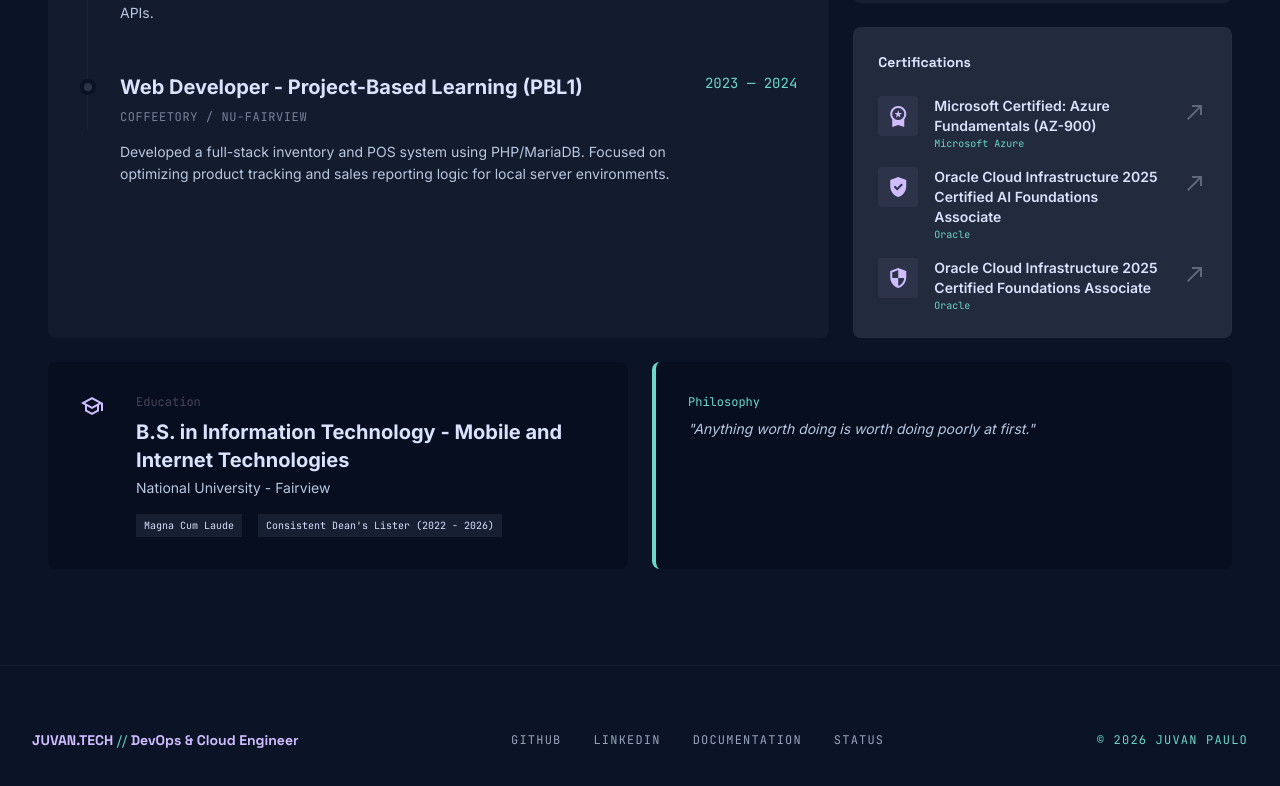
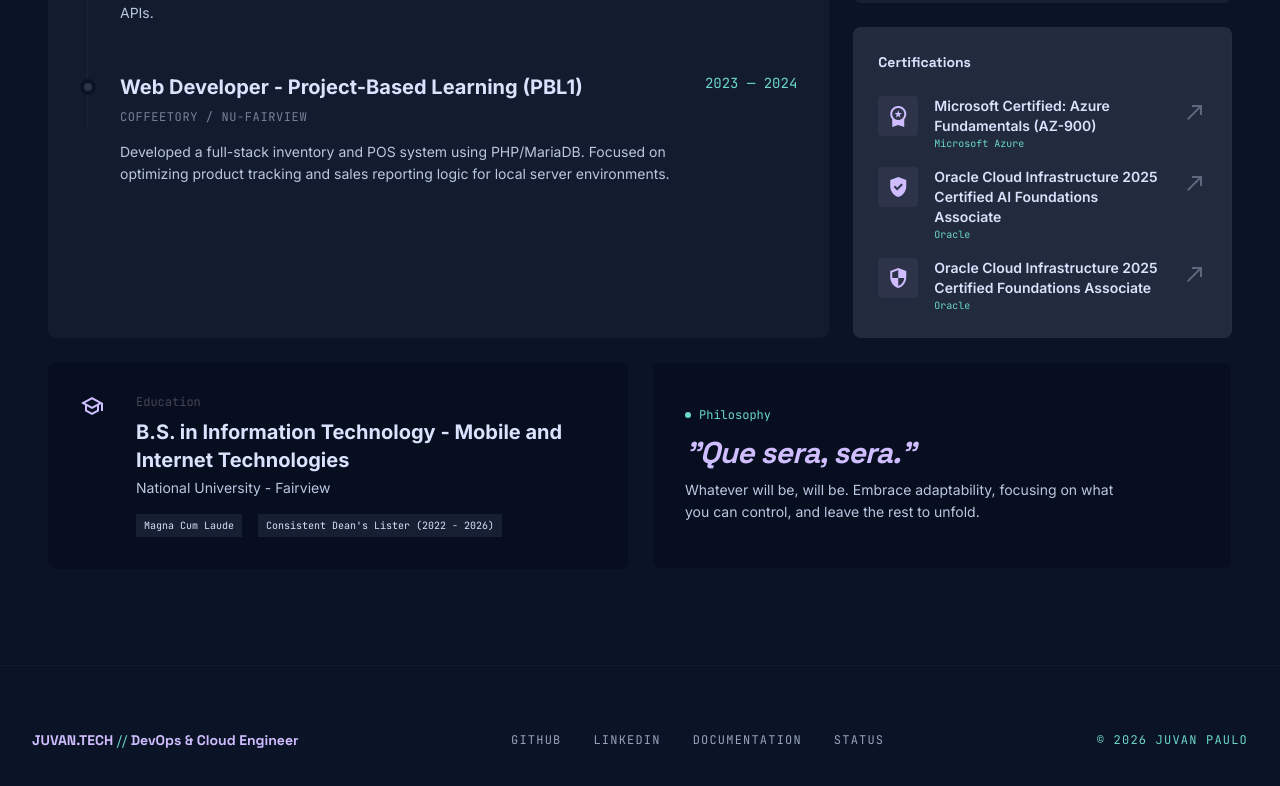
Before and after one commit to naori11/personal-portfolio, a Next.js app in the folder apps/web/: page /about in a window 1280 px wide. Shown: the part 1554-2340 px from the top of the page. Built offline with nearby package versions, Linux system fonts and the light colour scheme.

Commit message:
feat: update philosophy section with my actual philosophy

```diff
--- a/apps/web/app/about/page.tsx
+++ b/apps/web/app/about/page.tsx
@@ -376,11 +376,24 @@ export default function AboutPage() {
           </div>
         </div>
 
-        <div className="bg-[#060e20] p-4 sm:p-8 rounded-lg border-l-4 border-[#6bd8cb]">
-          <div className="font-[family-name:var(--font-jetbrains-mono)] text-xs text-[#6bd8cb] mb-2">Philosophy</div>
-          <p className="italic text-[#b9c7df] text-sm leading-relaxed">
-            "Anything worth doing is worth doing poorly at first."
-          </p>
+        <div className="bg-[#060e20] p-6 sm:p-8 rounded-lg border border-[#494456]/10 relative overflow-hidden flex flex-col justify-center min-h-[160px]">
+          {/* Faint Background Quote Decoration */}
+          <div className="absolute right-4 -bottom-6 opacity-[0.03] pointer-events-none select-none">
+            <span className="material-symbols-outlined text-[150px]" style={{ fontVariationSettings: "'FILL' 1" }}>format_quote</span>
+          </div>
+
+          <div className="relative z-10">
+            <div className="font-[family-name:var(--font-jetbrains-mono)] text-xs text-[#6bd8cb] mb-3 flex items-center gap-2">
+              <span className="w-1.5 h-1.5 bg-[#6bd8cb] rounded-full"></span>
+              Philosophy
+            </div>
+            <h3 className="font-[family-name:var(--font-space-grotesk)] text-2xl sm:text-3xl font-black italic text-[#cfbdff] mb-2 tracking-tight">
+              "Que sera, sera."
+            </h3>
+            <p className="text-[#b9c7df] text-xs sm:text-sm leading-relaxed max-w-md">
+              Whatever will be, will be. Embrace adaptability, focusing on what you can control, and leave the rest to unfold.
+            </p>
+          </div>
         </div>
       </motion.section>
     </main>
```
